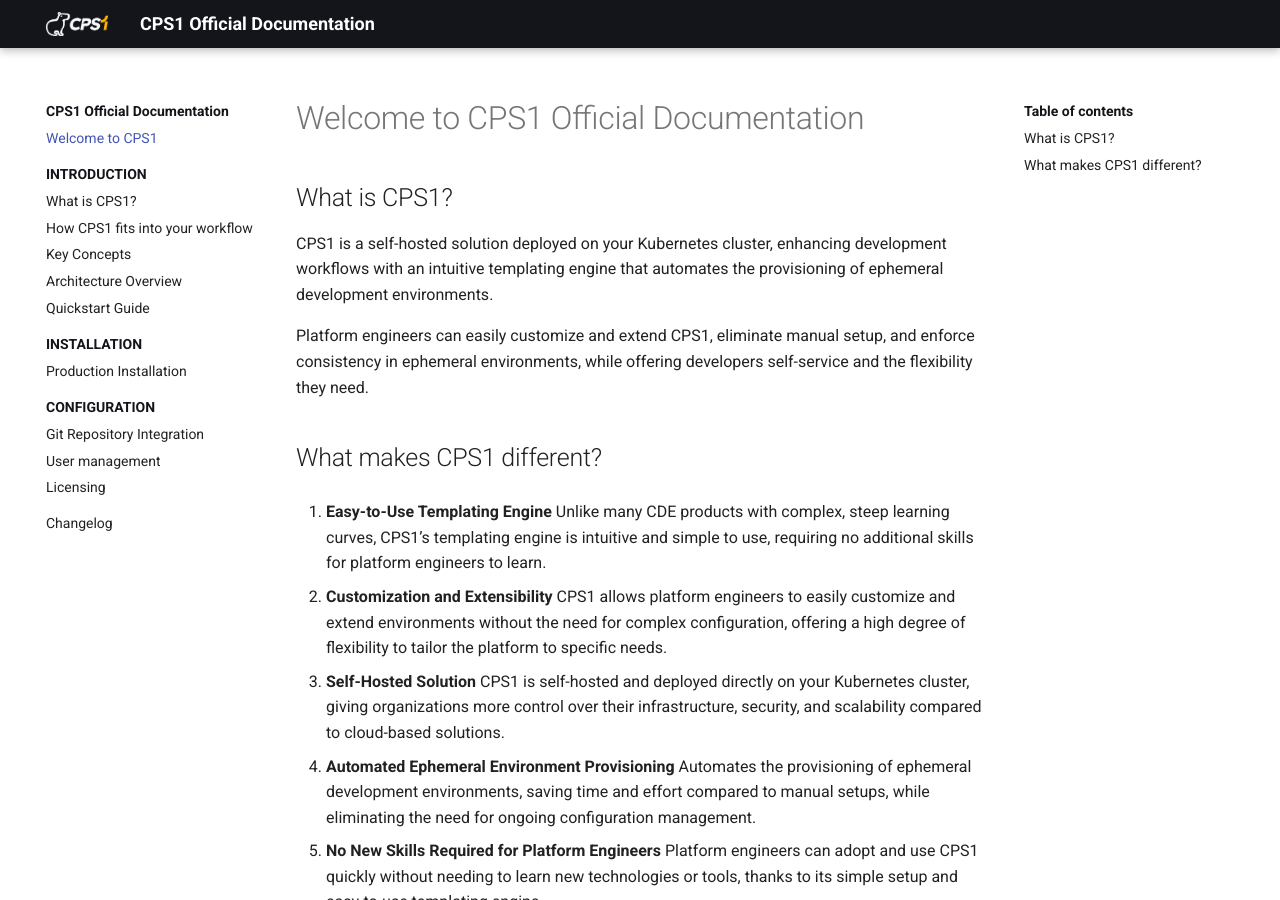
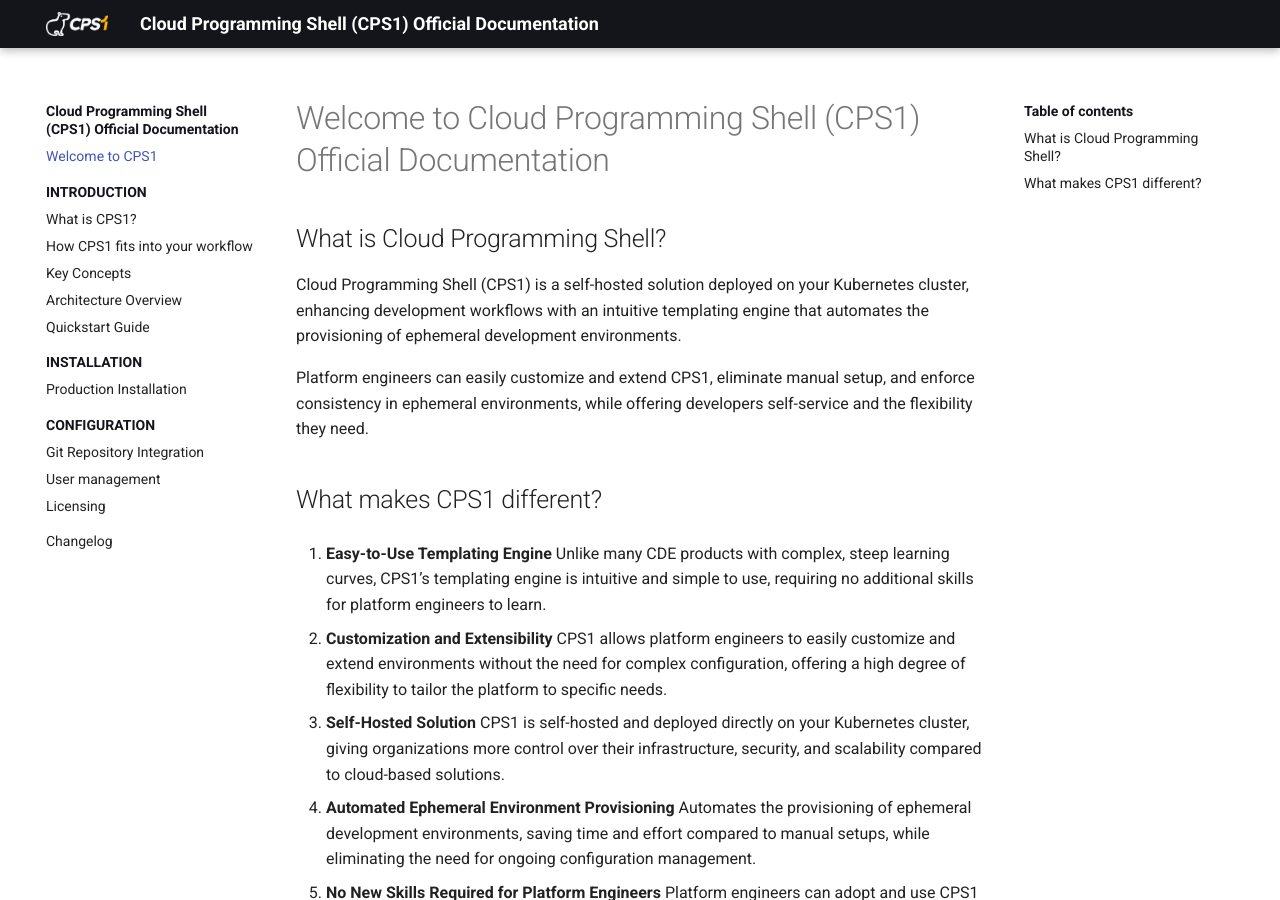
Before and after one commit to cps-1/docs, an MkDocs documentation site: the page built from docs/index.md, in a window 1280 px wide and 900 px high. Built offline with MkDocs 1.6.1 and Material for MkDocs 9.7.7, drawn with Linux system fonts in a browser that asks for light colours; the version menu is left out; some of the changed text lies outside the part shown.

```diff
--- a/docs/index.md
+++ b/docs/index.md
@@ -1,8 +1,8 @@
-# Welcome to CPS1 Official Documentation
+# Welcome to Cloud Programming Shell (CPS1) Official Documentation
 
-## What is CPS1?
+## What is Cloud Programming Shell?
 
-CPS1 is a self-hosted solution deployed on your Kubernetes cluster, enhancing development workflows with an intuitive templating engine that automates the provisioning of ephemeral development environments.
+Cloud Programming Shell (CPS1) is a self-hosted solution deployed on your Kubernetes cluster, enhancing development workflows with an intuitive templating engine that automates the provisioning of ephemeral development environments.
 
 Platform engineers can easily customize and extend CPS1, eliminate manual setup, and enforce consistency in ephemeral environments, while offering developers self-service and the flexibility they need.
 
@@ -53,12 +53,6 @@ The templating engine enables fast, reproducible environment setups, meaning dev
 15. **Dedicated to Platform Engineers and Developers**
 Unlike other products that may cater only to one role, CPS1 is tailored to both platform engineers (for managing and customizing environments) and developers (for ease of use and flexibility).
 
-!!! tip "This product is not yet publicly available"
-
-    We're working hard toward our first release.
-
-    To learn more about our progress, keep an eye on our blog at [cps1.tech/blog](https://cps1.tech/blog).
-
 <div class="grid cards" markdown>
 
 -   __Introduction__
--- a/mkdocs.yml
+++ b/mkdocs.yml
@@ -1,6 +1,6 @@
-site_name: CPS1 Official Documentation
+site_name: Cloud Programming Shell (CPS1) Official Documentation
 site_url: https://docs.cps1.tech/
-copyright: Copyright &copy; 2025 CPS1 Tecnologia LTDA
+copyright: Copyright &copy; 2026 CPS1 Tecnologia LTDA
 theme:
   name: material
   palette:
```
Also changed, not shown: docs/installation/production-installation.md (+3 -3 lines), docs/what-is-cps1.md (+2 -4 lines).
